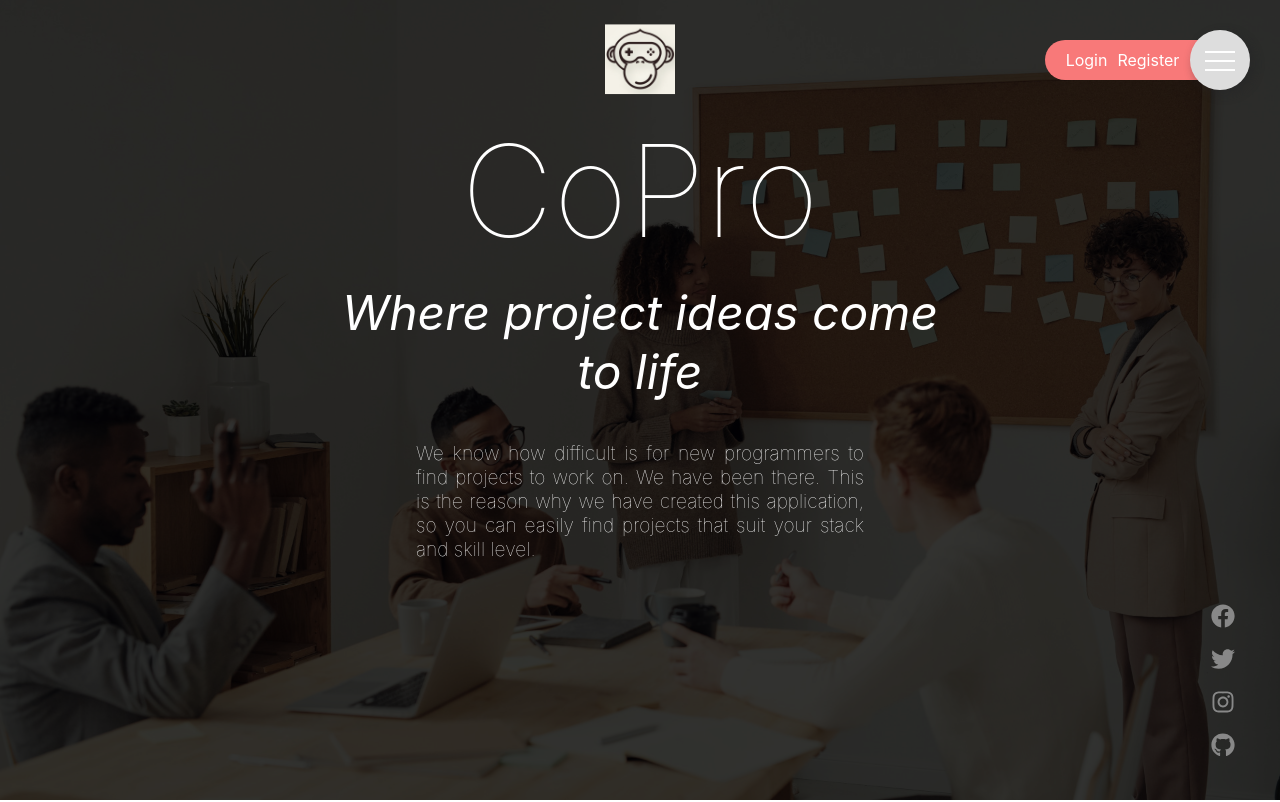
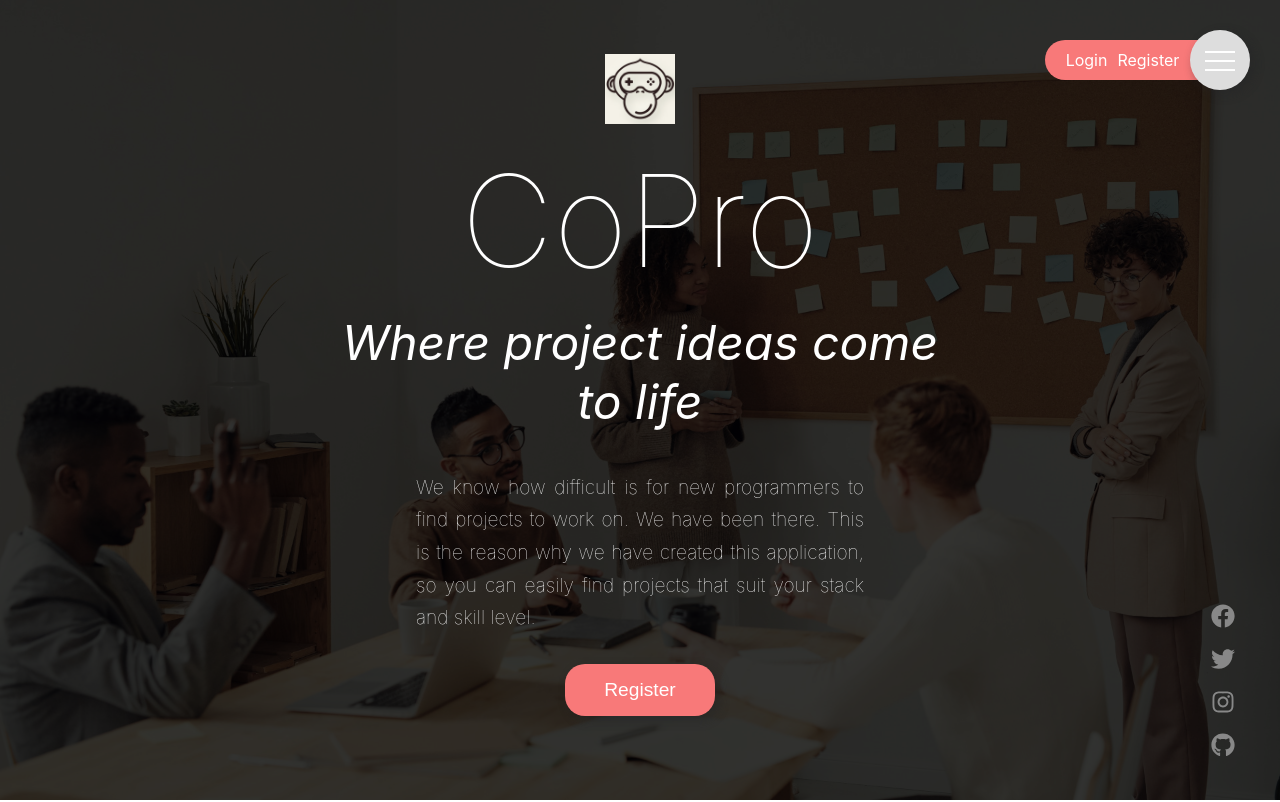
Before and after one commit to bambooss/pz-website, a Next.js app: page / in a window 1280 px wide. Shown: the top 802 px of the page. Built offline with nearby package versions, Linux system fonts and the light colour scheme.

Commit message:
Created register button on HeroImage component and minor style changes

```diff
--- a/components/image/HeroImage.js
+++ b/components/image/HeroImage.js
@@ -26,6 +26,10 @@ const HeroImage = ({ children }) => (
         application, so you can easily find projects that suit your stack and
         skill level.
       </p>
+
+      <button type="button">
+        <a href="/">Register</a>
+      </button>
     </div>
     <div className={classes['hero-filler']} />
   </>
--- a/styles/_variables.scss
+++ b/styles/_variables.scss
@@ -42,7 +42,9 @@ $color-icon-navigation-hover: $color-red-1;
 /*
   SHADOWS
 */
-$shadow-long: 0 2px 40px -7px $color-light-2;
+$shadow-long-light-1: 0 2px 40px -7px $color-light-2;
+$shadow-short-dark-1: 2px 2px 5px 1px rgba($color-dark-2, .4);
+$shadow-long-dark-1: 4px 4px 10px 1px rgba($color-dark-2, .4);
 
 /*
   BORDER
--- a/styles/components/FloatingHamburgerMenu.module.scss
+++ b/styles/components/FloatingHamburgerMenu.module.scss
@@ -7,13 +7,13 @@
   width: 60px;
   height: 60px;
   border-radius: $border-radius-full;
-  box-shadow: 4px 4px 10px 1px rgba($color-dark-2, .4);
+  box-shadow: $shadow-long-dark-1;
   cursor: pointer;
   transition: all .2s;
 
   &:hover {
     transform: scale(.95);
-    box-shadow: 2px 2px 5px 1px rgba($color-dark-2, .4);
+    box-shadow: $shadow-short-dark-1;
   }
 
   &:hover .hamburgerIcon::before {
--- a/styles/components/HeroImage.module.scss
+++ b/styles/components/HeroImage.module.scss
@@ -27,7 +27,7 @@
   flex-direction: column;
   top: 50%;
   left: 50%;
-  transform: translate(-50%, -70%);
+  transform: translate(-50%, -50%);
   text-align: center;
 
   & .logo {
@@ -55,5 +55,27 @@
     font-weight: lighter;
     font-size: $font-size-l;
     text-align: justify;
+    line-height: 1.7;
+  }
+
+  & button {
+    min-width: 150px;
+    width: 20%;
+    cursor: pointer;
+    box-shadow: $shadow-long-dark-1;
+    margin: $margin-l auto;
+    background-color: $color-red-1;
+    border: none;
+    color: $color-text-light;
+    padding: $padding-s $padding-l;
+    border-radius: $border-radius-xl;
+    font-size: $font-size-l;
+    & a {
+
+    }
+
+    &:hover {
+      text-decoration: underline;
+    }
   }
 }
--- a/styles/components/MainHeader.module.scss
+++ b/styles/components/MainHeader.module.scss
@@ -11,7 +11,7 @@
   background: $color-light-1;
   padding: $padding-0 $padding-m;
   border-bottom: $border-thin solid lighten($color-light-2, .9);
-  box-shadow: $shadow-long;
+  box-shadow: $shadow-long-dark-1;
 }
 
 .logoWrapper {
@@ -57,7 +57,7 @@
   padding: $padding-xs;
   border-radius: $border-radius-s;
   border: $border-thin solid lighten($color-light-2, .9);
-  box-shadow: $shadow-long;
+  box-shadow: $shadow-long-dark-1;
 }
 
 .modalContent {
```
